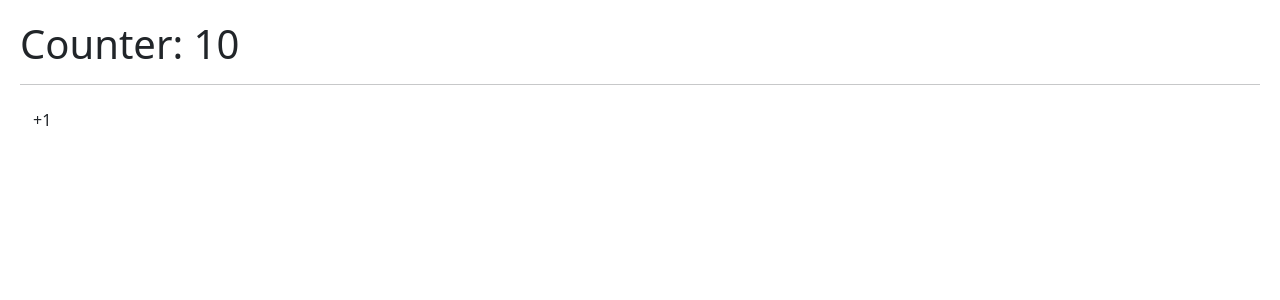
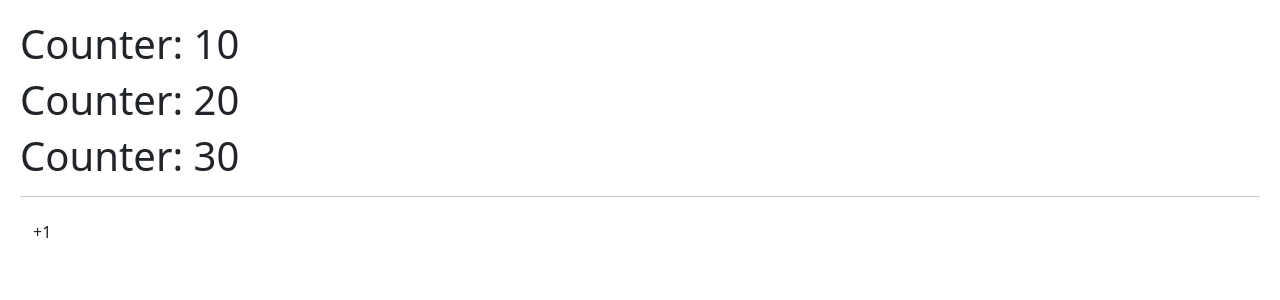
Before and after one commit to Dieguidev/hook-app, a React (Vite) app: page / in a window 1280 px wide. Shown: the top 300 px of the page. Built offline with nearby package versions, Linux system fonts and the light colour scheme.

Commit message:
counter app terminada

```diff
--- a/index.html
+++ b/index.html
@@ -5,8 +5,6 @@
     <link rel="icon" type="image/svg+xml" href="/vite.svg" />
     <meta name="viewport" content="width=device-width, initial-scale=1.0" />
     <link href="https://cdn.jsdelivr.net/npm/bootstrap@5.3.2/dist/css/bootstrap.min.css" rel="stylesheet" integrity="sha384-T3c6CoIi6uLrA9TneNEoa7RxnatzjcDSCmG1MXxSR1GAsXEV/Dwwykc2MPK8M2HN" crossorigin="anonymous">
-  </head>
-  <body>
     <title>HooksApp</title>
   </head>
   <body>
--- a/src/01-UseState/CounterApp.jsx
+++ b/src/01-UseState/CounterApp.jsx
@@ -12,10 +12,15 @@ export const CounterApp = () => {
   return (
     <>
       <h1>Counter: {counter.counter1}</h1>
+      <h1>Counter: {counter.counter2}</h1>
+      <h1>Counter: {counter.counter3}</h1>
       <hr />
       <button
         className="btn"
-        onClick={() => setCounter(counter.counter1 + 1)}
+        onClick={() => setCounter({
+          ...counter,
+          counter1: counter.counter1 + 1,
+        })}
       >+1</button>
     </>
   )
```
